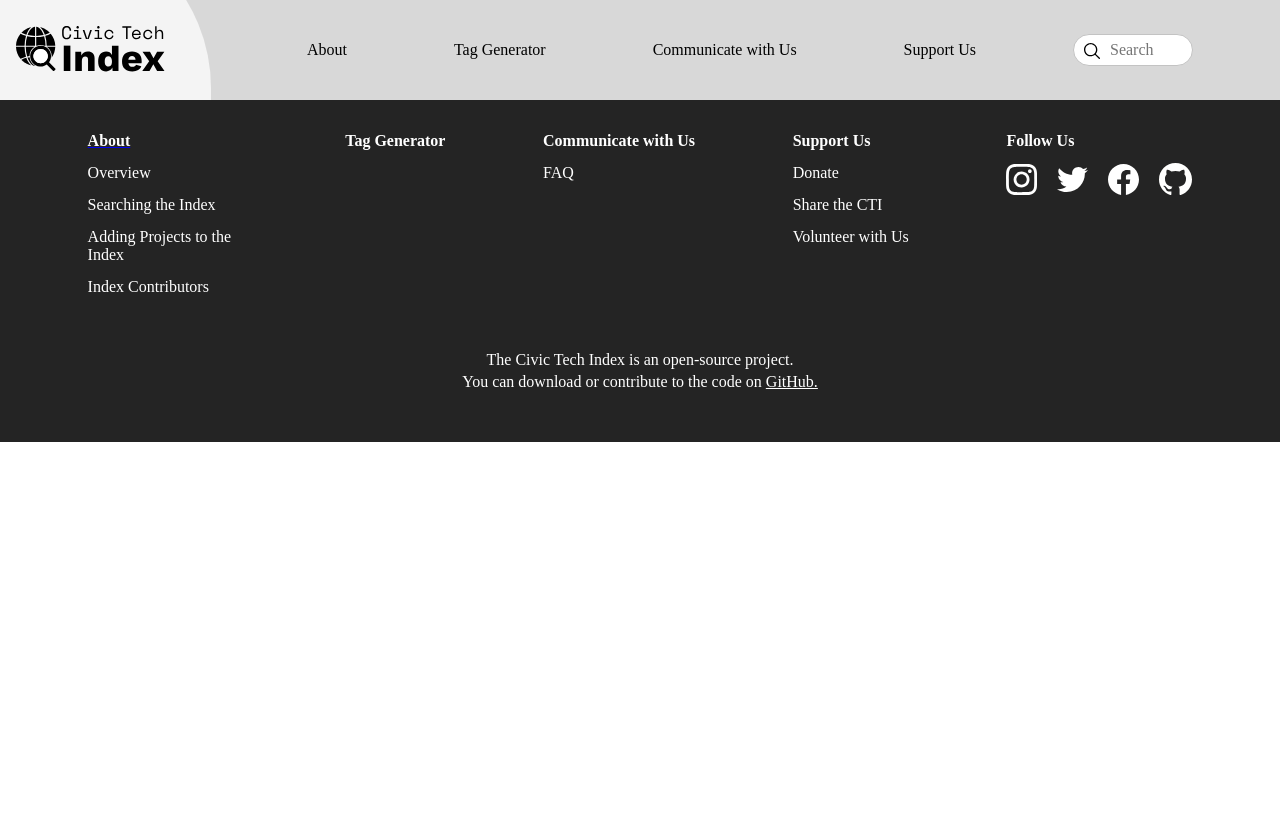
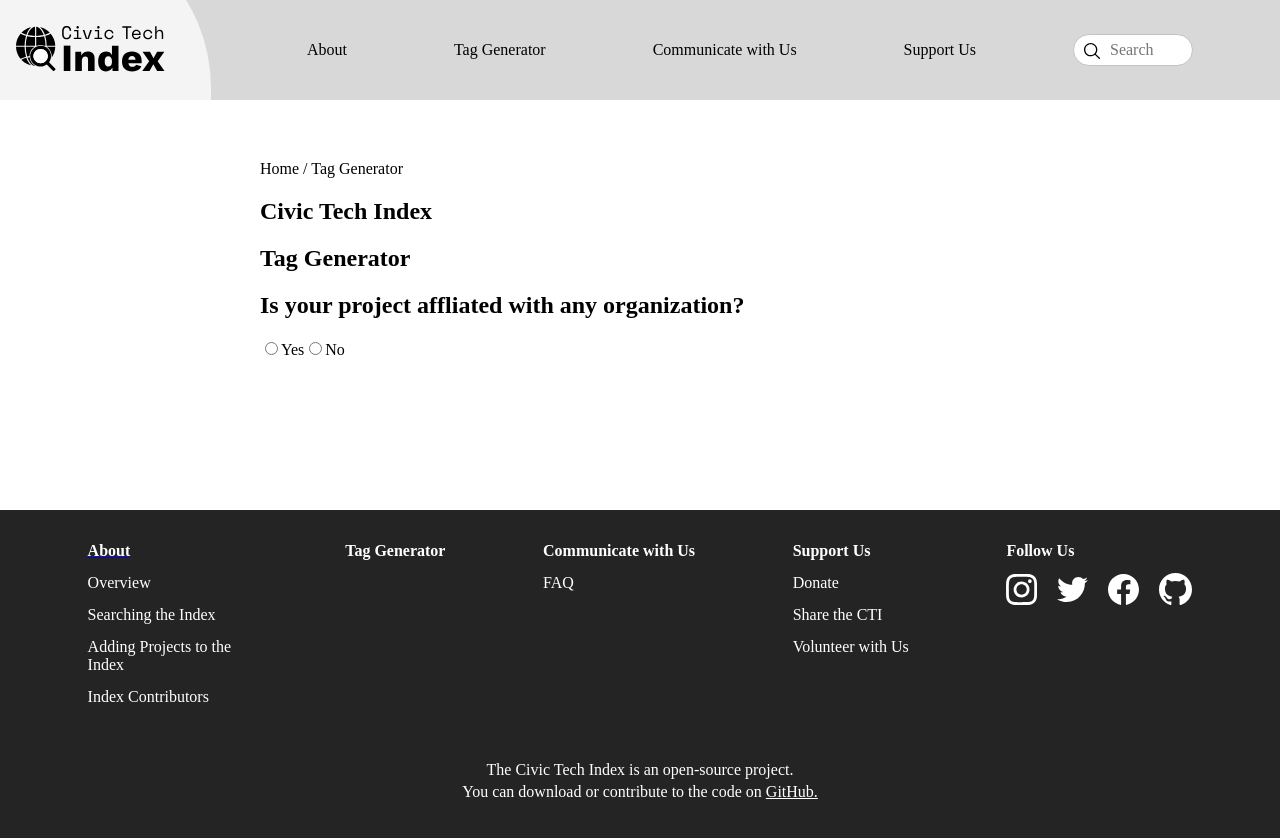
Before and after one commit to civictechindex/CTI-website-frontend, a React (Create React App) app: page /taggenerator in a window 1280 px wide. Shown: the top 838 px of the page. Before the commit the page ends 800 px from the top, so only its background shows below. Built offline with nearby package versions, Linux system fonts and the light colour scheme; what webfontloader would draw is missing.

Commit message:
tag generator:

```diff
--- a/src/App.js
+++ b/src/App.js
@@ -4,6 +4,7 @@ import Header from './components/Header'
 import Footer from './components/Footer'
 import Home from './pages/Home'
 import About from './pages/About'
+import TagGenerator from './pages/TagGenerator'
 
 const App = () => {
   return (
@@ -12,6 +13,7 @@ const App = () => {
       <Switch>
         <Route exact path='/' component={Home}/>
         <Route exact path='/about' component={About}/>
+        <Route exact path='/taggenerator' component={TagGenerator}/>
       </Switch>
       <Footer/>
     </>
--- a/src/components/Header/index.js
+++ b/src/components/Header/index.js
@@ -21,7 +21,7 @@ const Header = () => {
           </div>
         </div>
         <div className={classes.linksContainer}>
-          <Link to='/' className={classes.links}>Tag Generator</Link>
+          <Link to='/taggenerator' className={classes.links}>Tag Generator</Link>
         </div>
         <div className={classes.linksContainer}>
           <Link to='/' className={classes.links}>Communicate with Us</Link>
--- /dev/null
+++ b/src/pages/TagGenerator/index.js
@@ -0,0 +1,32 @@
+import React from 'react'
+import useStyles from './styles.js'
+
+const TagGenerator = () => {
+  const classes = useStyles()
+
+  return (
+    <main className={classes.main}>
+      <section className={classes.headingSection}>
+        <div className={classes.headingContainer} >
+          <p className={classes.url}>Home / Tag Generator</p>
+          <h2>Civic Tech Index</h2>
+          <h1>Tag Generator</h1>
+
+
+        <h2>Is your project affliated with any organization?</h2>
+        <label>
+            <input type="radio" value="yes" />
+            Yes
+          </label>
+          <label>
+            <input type="radio" value="no" />
+           No
+          </label>
+          </div>
+          </section>
+
+    </main>
+  )
+}
+
+export default TagGenerator
--- /dev/null
+++ b/src/pages/TagGenerator/styles.js
@@ -0,0 +1,26 @@
+import { createUseStyles } from 'react-jss'
+
+const useStyles = createUseStyles( theme => ({
+  main: {
+    fontFamily: theme.primaryFontFamily,
+    color: theme.primaryTextColor,
+    '& section':{
+      boxSizing: 'border-box',
+      paddingLeft: '20px',
+      paddingRight: '20px',
+    }
+  },
+/**********     HEADING SECTION      **********/
+headingSection: {
+  width: '100%',
+  height: '350px',
+  backgroundColor: theme.backgroundColor1,
+},
+headingContainer: {
+  width: 'fit-content',
+  margin: '60px 240px 0 240px',
+},
+
+}))
+
+export default useStyles
```
Also changed, not shown: 1 other file (tests, documents, lock files or other folders).
